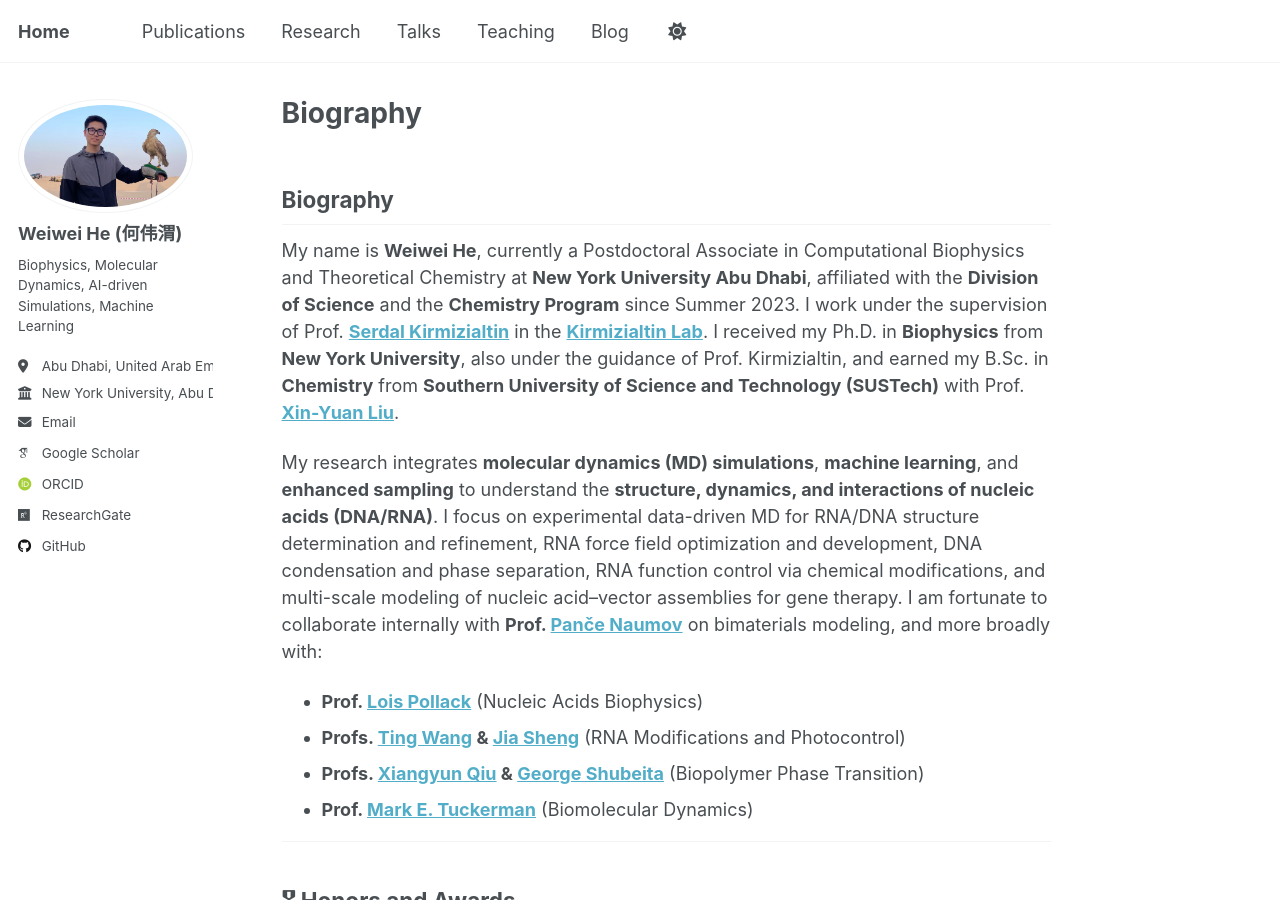
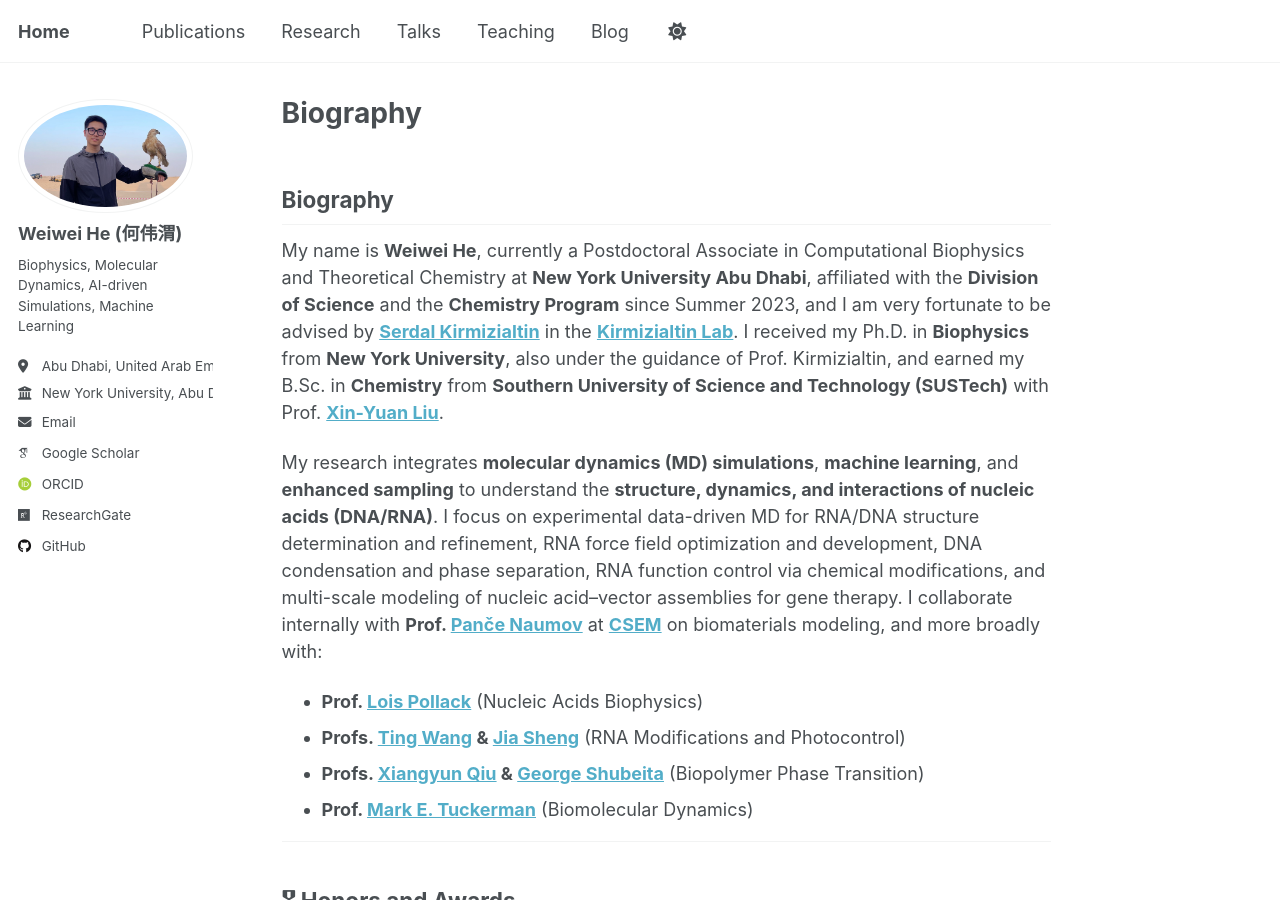
Before and after one commit to Warrenheww/warrenheww.github.io, a Jekyll site: the page built from _pages/about.md, in a window 1280 px wide and 900 px high. Built offline with Jekyll 4.4.1, drawn with Linux system fonts in a browser that asks for light colours; some web fonts are replaced.

Commit message:
Update about.md

```diff
--- a/_pages/about.md
+++ b/_pages/about.md
@@ -9,9 +9,9 @@ redirect_from:
 
 ## Biography
 
-My name is **Weiwei He**, currently a Postdoctoral Associate in Computational Biophysics and Theoretical Chemistry at **New York University Abu Dhabi**, affiliated with the **Division of Science** and the **Chemistry Program** since Summer 2023. I work under the supervision of Prof. [**Serdal Kirmizialtin**](https://nyuad.nyu.edu/en/academics/divisions/science/faculty/serdal-kirmizialtin.html) in the [**Kirmizialtin Lab**](https://www.kirmizialtinlab.org/). I received my Ph.D. in **Biophysics** from **New York University**, also under the guidance of Prof. Kirmizialtin, and earned my B.Sc. in **Chemistry** from **Southern University of Science and Technology (SUSTech)** with Prof. [**Xin-Yuan Liu**](https://liuxy.chem.sustech.edu.cn/).
+My name is **Weiwei He**, currently a Postdoctoral Associate in Computational Biophysics and Theoretical Chemistry at **New York University Abu Dhabi**, affiliated with the **Division of Science** and the **Chemistry Program** since Summer 2023, and I am very fortunate to be advised by [**Serdal Kirmizialtin**](https://nyuad.nyu.edu/en/academics/divisions/science/faculty/serdal-kirmizialtin.html) in the [**Kirmizialtin Lab**](https://www.kirmizialtinlab.org/). I received my Ph.D. in **Biophysics** from **New York University**, also under the guidance of Prof. Kirmizialtin, and earned my B.Sc. in **Chemistry** from **Southern University of Science and Technology (SUSTech)** with Prof. [**Xin-Yuan Liu**](https://liuxy.chem.sustech.edu.cn/).
 
-My research integrates **molecular dynamics (MD) simulations**, **machine learning**, and **enhanced sampling** to understand the **structure, dynamics, and interactions of nucleic acids (DNA/RNA)**. I focus on experimental data-driven MD for RNA/DNA structure determination and refinement, RNA force field optimization and development, DNA condensation and phase separation, RNA function control via chemical modifications, and multi-scale modeling of nucleic acid–vector assemblies for gene therapy. I am fortunate to collaborate internally with **Prof. [Panče Naumov](https://nyuad.nyu.edu/en/academics/divisions/science/faculty/pance-naumov.html)** on bimaterials modeling, and more broadly with:
+My research integrates **molecular dynamics (MD) simulations**, **machine learning**, and **enhanced sampling** to understand the **structure, dynamics, and interactions of nucleic acids (DNA/RNA)**. I focus on experimental data-driven MD for RNA/DNA structure determination and refinement, RNA force field optimization and development, DNA condensation and phase separation, RNA function control via chemical modifications, and multi-scale modeling of nucleic acid–vector assemblies for gene therapy. I collaborate internally with **Prof. [Panče Naumov](https://nyuad.nyu.edu/en/academics/divisions/science/faculty/pance-naumov.html)** at [**CSEM**](https://nyuad.nyu.edu/en/research/faculty-labs-and-projects/center-for-smart-engineering-materials.html) on biomaterials modeling, and more broadly with:
 
 - **Prof. [Lois Pollack](https://pollack.research.engineering.cornell.edu/)** (Nucleic Acids Biophysics)
 - **Profs. [Ting Wang](https://www.albany.edu/chemistry/wang-group) & [Jia Sheng](https://www.albany.edu/rna/sheng-lab)** (RNA Modifications and Photocontrol)
```
